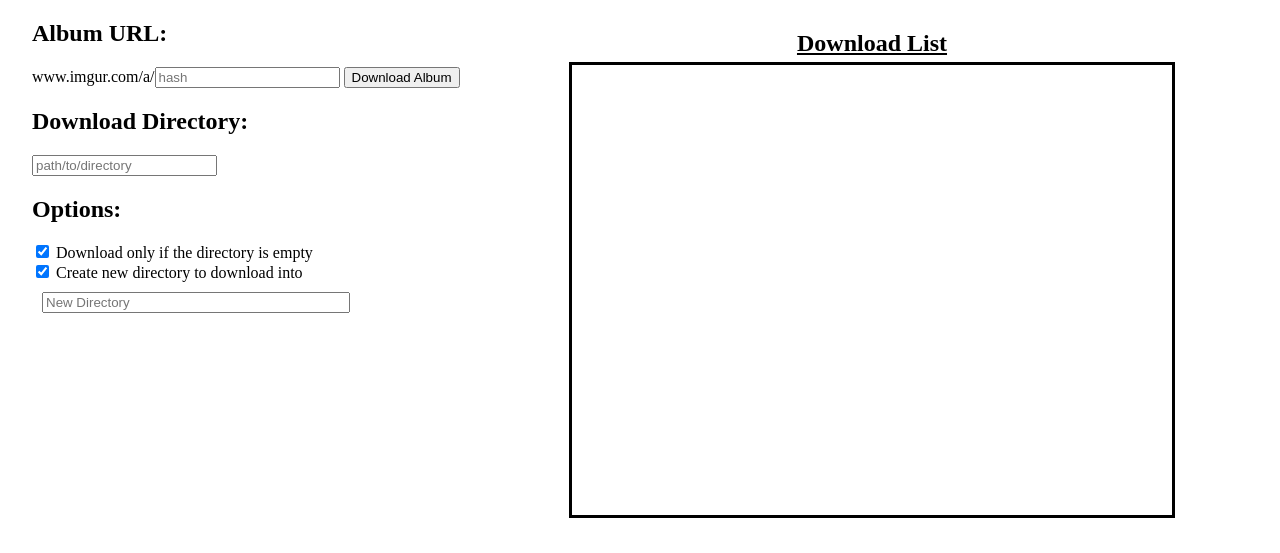
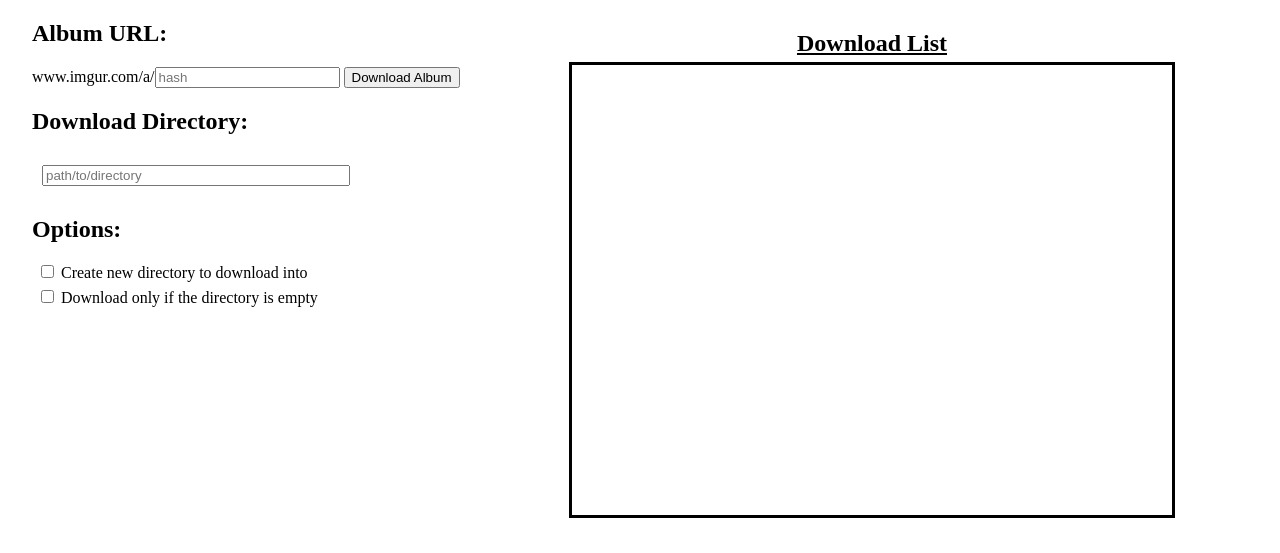
Before and after one commit to crumpstrr33/imgur_album_downloader, a Flask app: page / in a window 1280 px wide. Shown: the part 125-678 px from the top of the page. Run offline with Flask 2, Linux system fonts and the light colour scheme.

Commit message:
Uncheck checkboxes, css input fields

```diff
--- a/static/style.css
+++ b/static/style.css
@@ -34,13 +34,17 @@ header h1 {
 }
 
 
-/* Options */
+/* Options and Input*/
+.options {
+    margin: 5px;
+}
 #dl_dir {
     margin: 10px;
     padding-left: 2px;
     width: 300px;
 }
 #new_dir {
+    display: none;
     margin: 10px;
     padding-left: 2px;
     width: 300px;
--- a/templates/main.html
+++ b/templates/main.html
@@ -6,23 +6,23 @@
 <div id="all_but_header">
     <div id="input_info">
         <h2>Album URL:</h2>
-        www.imgur.com/a/<input type="text" maxlength="5" name="album_hash" placeholder="hash">
+        www.imgur.com/a/<input type="text" maxlength="5" name="album_hash" id="album_hash" placeholder="hash">
         <button id=dl_btn>Download Album</button><br>
 
         <h2>Download Directory:</h2>
-        <input type="text" name="dl_dir" placeholder="path/to/directory">
+        <input type="text" name="dl_dir" id="dl_dir" placeholder="path/to/directory">
 
         <div id=options>
             <h2>Options:</h2>
-            <div id="dl_empty" class="options">
-                <input type="checkbox" checked>
-                Download only if the directory is empty
-            </div>
             <div id="dl_new" class="options">
-                <input type="checkbox" checked>
+                <input type="checkbox">
                 Create new directory to download into
             </div>
             <input type="text" id="new_dir" placeholder="New Directory">
+            <div id="dl_empty" class="options">
+                <input type="checkbox">
+                Download only if the directory is empty
+            </div>
         </div>
     </div>
 
```
